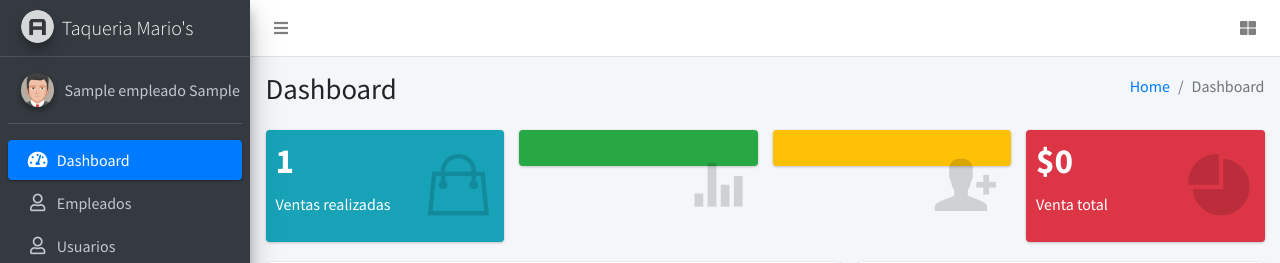
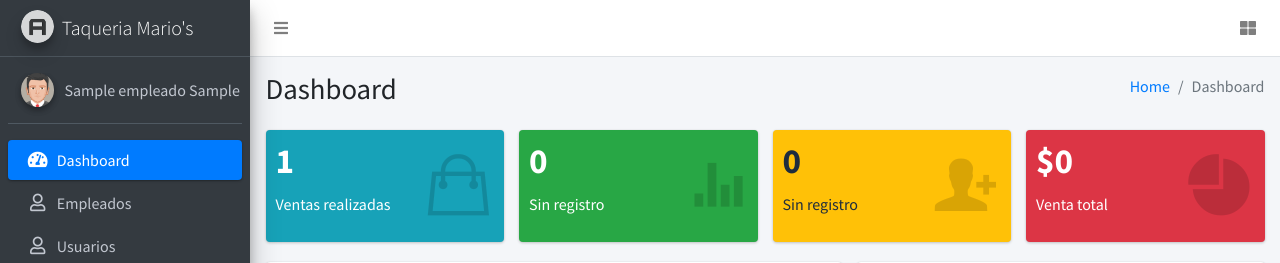
Before and after one commit to CerealKiller01/sistema-taqueria, a PHP site: page /index_dashboard.php in a window 1280 px wide. Shown: the top 263 px of the page. Run offline with PHP 8.4, Linux system fonts and the light colour scheme; the visitor is signed in with stand-in values (Sample User, id 1); tables that the repository leaves empty or names only in its code hold one stand-in row (values such as "Sample post"); data that the repository does not hold is empty; style sheets or scripts are compiled from the project's sources; some libraries are stand-ins or nearby versions.

Commit message:
Se solucionaron problemas al no haber ningun registro cuando se realiza una consulta

```diff
--- a/index_dashboard.php
+++ b/index_dashboard.php
@@ -217,9 +217,18 @@ if (!isset($_SESSION['empleado_id'])) {
                   <?php
                   $alimento_mas_vendido = mysqli_query($conexion, "SELECT P.nombre, SUM(AV.cantidad) AS 'total' FROM articulos_x_venta AV INNER JOIN productos P ON AV.producto_id = P.productos_id WHERE P.categoria_producto_id BETWEEN 14 AND 15 GROUP BY P.nombre ORDER BY `total` DESC") or die('Error en la consulta ' . mysqli_error($conexion));
                   $r_alimento_mas_vendido = mysqli_fetch_array($alimento_mas_vendido);
+                  if (isset($r_alimento_mas_vendido['total']) && isset($r_alimento_mas_vendido['nombre'])) {
+
+
                   ?>
                     <h3><?php echo $r_alimento_mas_vendido['total'] ?></h3>
                     <p><?php echo $r_alimento_mas_vendido['nombre'] ?></p>
+                  <?php } else {
+                  ?>
+                    <h3>0</h3>
+                    <p>Sin registro</p>
+                  <?php } ?>
+
                 </div>
                 <div class="icon">
                   <i class="ion ion-stats-bars"></i>
@@ -235,9 +244,15 @@ if (!isset($_SESSION['empleado_id'])) {
                   <?php
                   $bebida_mas_vendida = mysqli_query($conexion, "SELECT P.nombre, SUM(AV.cantidad) AS 'total' FROM articulos_x_venta AV INNER JOIN productos P ON AV.producto_id = P.productos_id WHERE P.categoria_producto_id = 17 GROUP BY P.nombre ORDER BY `total` DESC") or die('Error en la consulta ' . mysqli_error($conexion));
                   $r_bebida_mas_vendida = mysqli_fetch_array($bebida_mas_vendida);
+                  if (isset($r_bebida_mas_vendida['total']) && isset($r_bebida_mas_vendida['nombre'])) {
                   ?>
                     <h3><?php echo $r_bebida_mas_vendida['total'] ?></h3>
                     <p><?php echo $r_bebida_mas_vendida['nombre'] ?></p>
+                  <?php } else { ?>
+                    <h3>0</h3>
+                    <p>Sin registro</p>
+                  <?php } ?>
+
                 </div>
                 <div class="icon">
                   <i class="ion ion-person-add"></i>
@@ -253,8 +268,12 @@ if (!isset($_SESSION['empleado_id'])) {
                   <?php
                   $venta_total = mysqli_query($conexion, "SELECT SUM(monto) AS 'venta_total' FROM ventas") or die('Error en la consulta ' . mysqli_error($conexion));
                   $r_venta_total = mysqli_fetch_array($venta_total);
+                  if ($r_venta_total['venta_total'] == null) {
                   ?>
+                    <h3>$0</h3>
+                  <?php } else { ?>
                     <h3>$<?php echo $r_venta_total['venta_total'] ?></h3>
+                  <?php } ?>
                   <p>Venta total</p>
                 </div>
                 <div class="icon">
```
Lines whose indentation alone changed are shown as unchanged.
